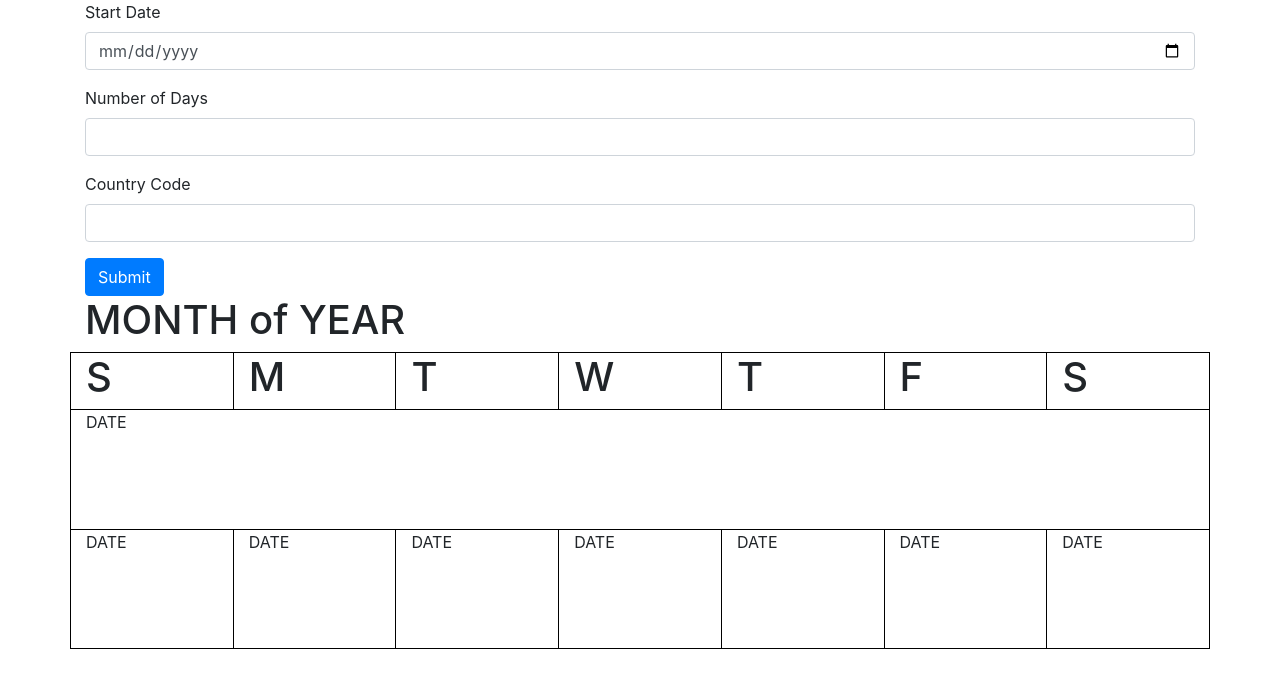
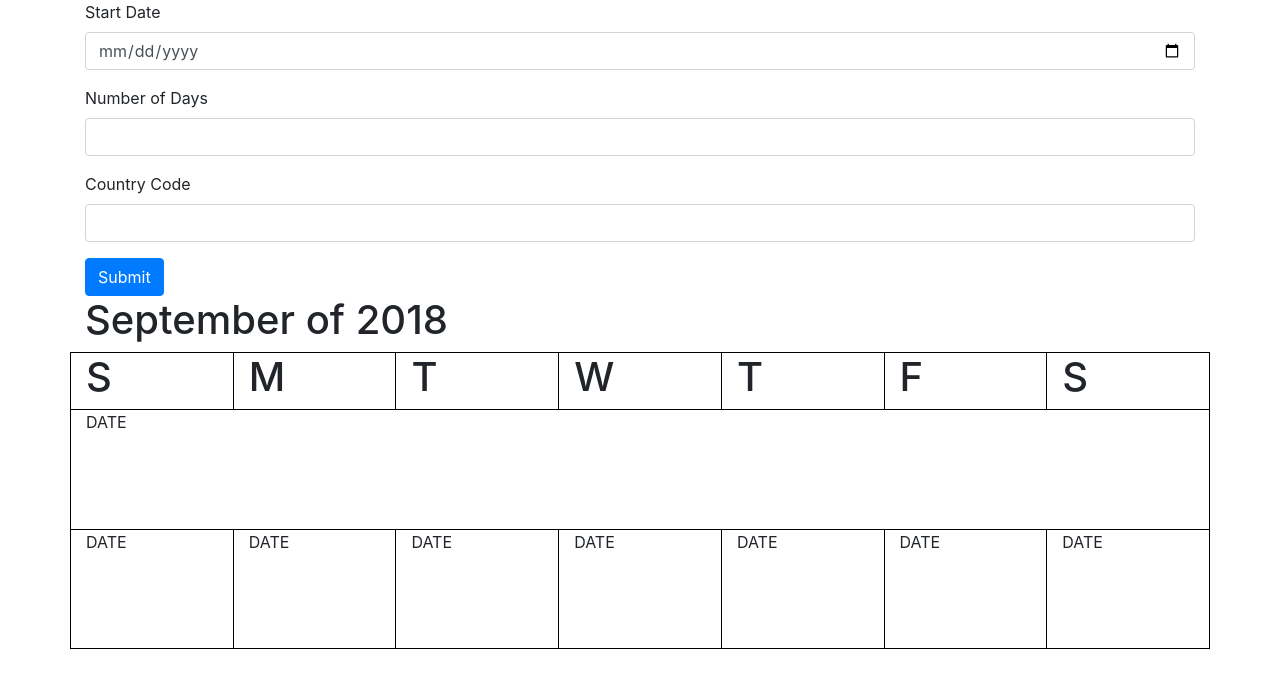
Before and after one commit to chris-witt/ui-coding-challenge, an Angular app: page / in a window 1280 px wide. Shown: the top 688 px of the page. Built offline with nearby package versions, Linux system fonts and the light colour scheme.

Commit message:
need string/number value to display for month headers

```diff
--- a/src/app/calendar-display/calendar-display.component.html
+++ b/src/app/calendar-display/calendar-display.component.html
@@ -1,5 +1,5 @@
 <div class="calendar" *ngFor="let monthModel of calendarModel">
-  <h1>MONTH of YEAR</h1>
+  <h1>{{monthModel.month}} of {{monthModel.year}}</h1>
   <div class="row header">
     <div class="col-sm day">
       <h1>S</h1>
--- a/src/app/calendar-display/calendar-display.component.ts
+++ b/src/app/calendar-display/calendar-display.component.ts
@@ -12,6 +12,8 @@ export class CalendarDisplayComponent implements OnInit {
 
     this.calendarModel = [
         {
+          month: 'September',
+          year: 2018,
           weeks: [
             { days: [ new Date('9/22/2018'), ] },
             { days: [ new Date('9/23/2018'),
```
